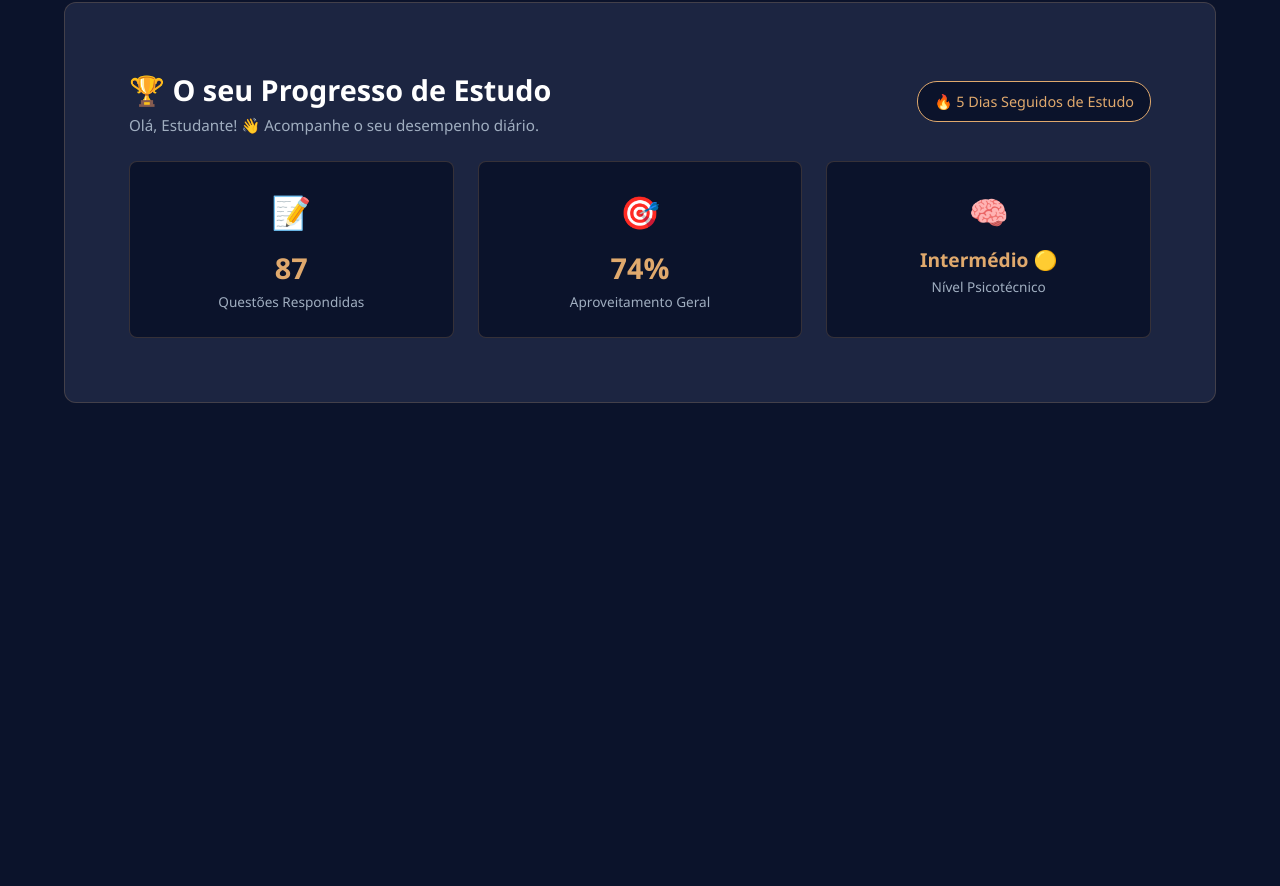
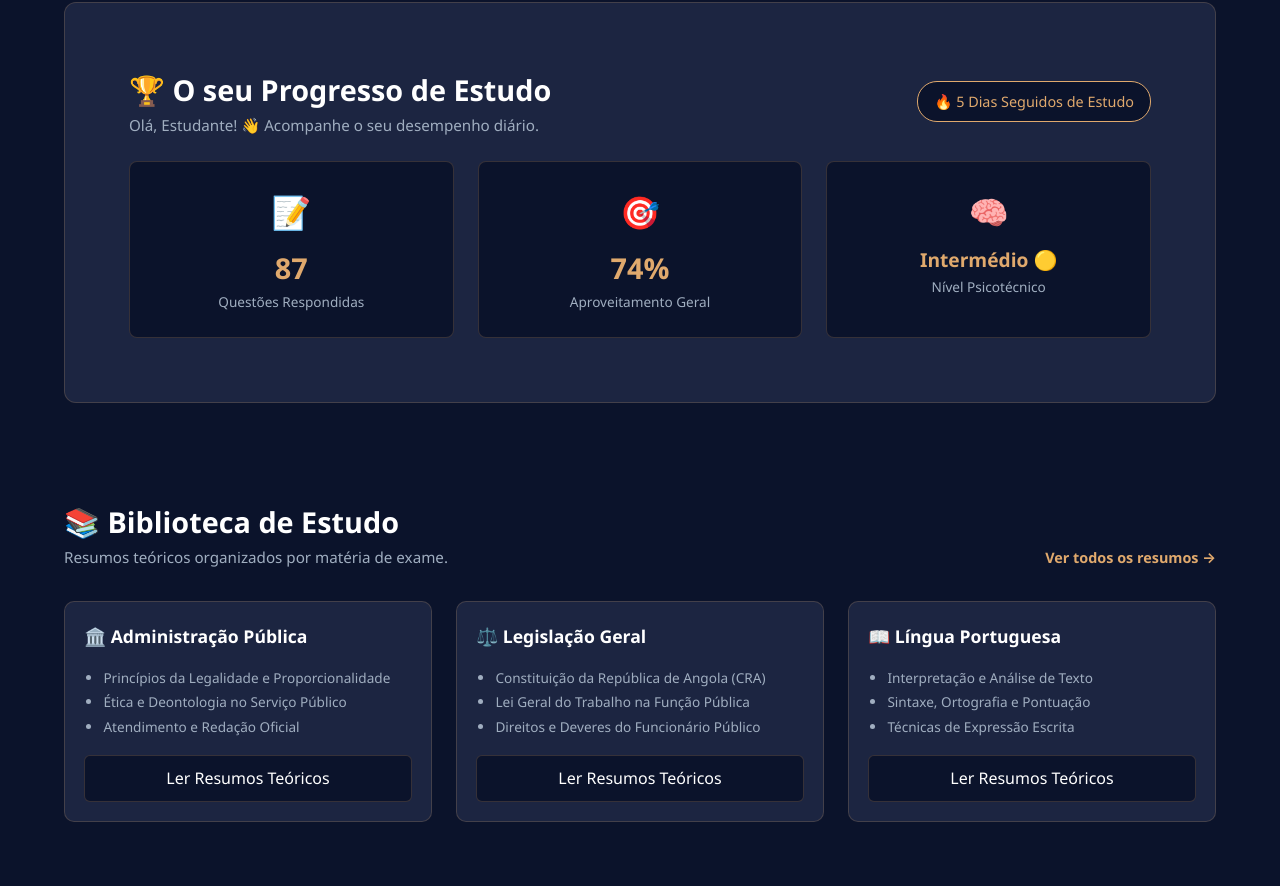
Before and after one commit to 951115p/Preparat-rio_concurso_publico_Angola, a plain HTML site: page index.html in a window 1280 px wide. Shown: the part 3438-4324 px from the top of the page. Before the commit the page ends 3873 px from the top, so only its background shows below. Drawn offline with Linux system fonts and the light colour scheme.

Commit message:
Add study materials section with subject summaries

```diff
--- a/index.html
+++ b/index.html
@@ -717,3 +717,56 @@
 
     </div>
 </section>
+<!-- SECÇÃO 6: BIBLIOTECA DE ESTUDO -->
+<section class="section-padding" id="materiais">
+    <div class="section-header">
+        <div>
+            <h2 class="section-title">📚 Biblioteca de Estudo</h2>
+            <p class="section-subtitle">Resumos teóricos organizados por matéria de exame.</p>
+        </div>
+        <a href="#" class="link-more">Ver todos os resumos →</a>
+    </div>
+
+    <div class="grid-cards">
+
+        <!-- ADMINISTRAÇÃO PÚBLICA -->
+        <div class="area-card">
+            <div class="area-card-body">
+                <h3>🏛️ Administração Pública</h3>
+                <ul style="color: var(--text-muted); font-size: 0.85rem; margin: 1rem 0; padding-left: 1.2rem; line-height: 1.8;">
+                    <li>Princípios da Legalidade e Proporcionalidade</li>
+                    <li>Ética e Deontologia no Serviço Público</li>
+                    <li>Atendimento e Redação Oficial</li>
+                </ul>
+                <a href="#" class="btn-card">Ler Resumos Teóricos</a>
+            </div>
+        </div>
+
+        <!-- JUSTIÇA E LEGISLAÇÃO -->
+        <div class="area-card">
+            <div class="area-card-body">
+                <h3>⚖️ Legislação Geral</h3>
+                <ul style="color: var(--text-muted); font-size: 0.85rem; margin: 1rem 0; padding-left: 1.2rem; line-height: 1.8;">
+                    <li>Constituição da República de Angola (CRA)</li>
+                    <li>Lei Geral do Trabalho na Função Pública</li>
+                    <li>Direitos e Deveres do Funcionário Público</li>
+                </ul>
+                <a href="#" class="btn-card">Ler Resumos Teóricos</a>
+            </div>
+        </div>
+
+        <!-- LÍNGUA PORTUGUESA -->
+        <div class="area-card">
+            <div class="area-card-body">
+                <h3>📖 Língua Portuguesa</h3>
+                <ul style="color: var(--text-muted); font-size: 0.85rem; margin: 1rem 0; padding-left: 1.2rem; line-height: 1.8;">
+                    <li>Interpretação e Análise de Texto</li>
+                    <li>Sintaxe, Ortografia e Pontuação</li>
+                    <li>Técnicas de Expressão Escrita</li>
+                </ul>
+                <a href="#" class="btn-card">Ler Resumos Teóricos</a>
+            </div>
+        </div>
+
+    </div>
+</section>
```
